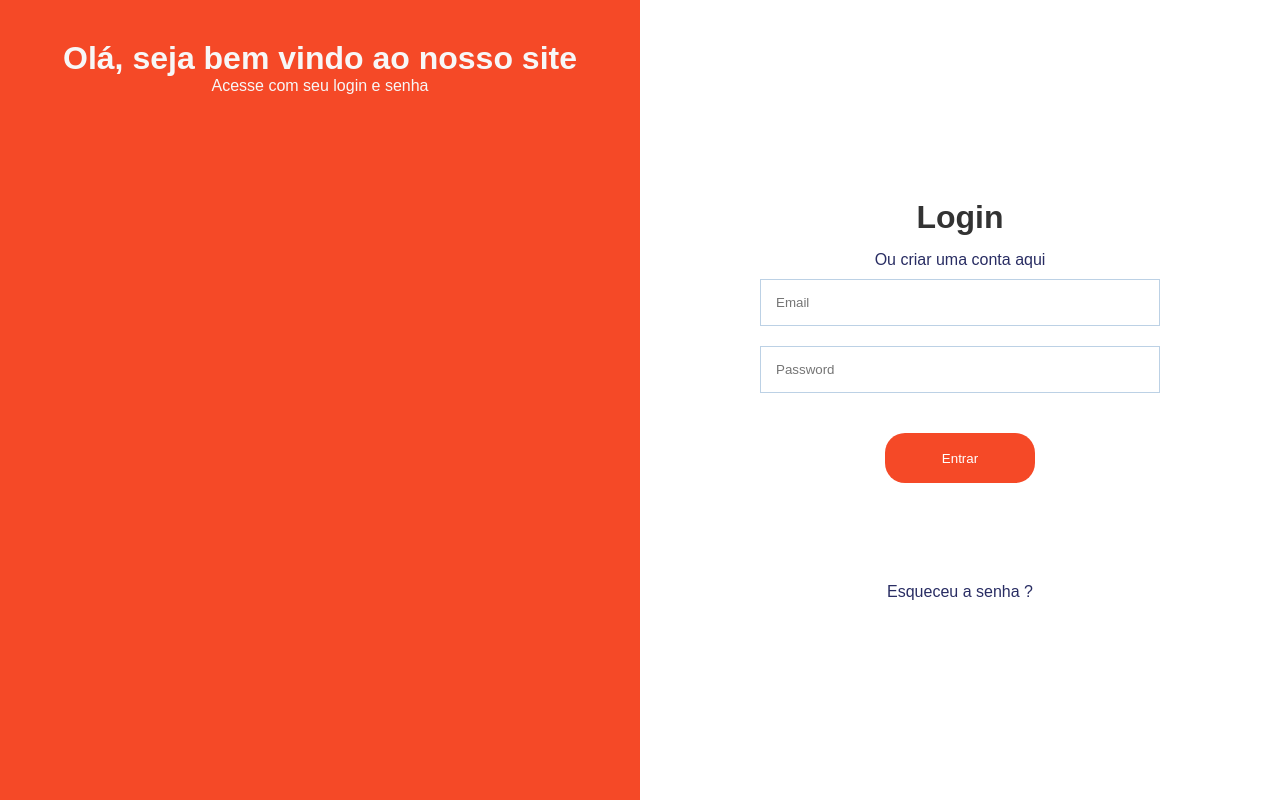
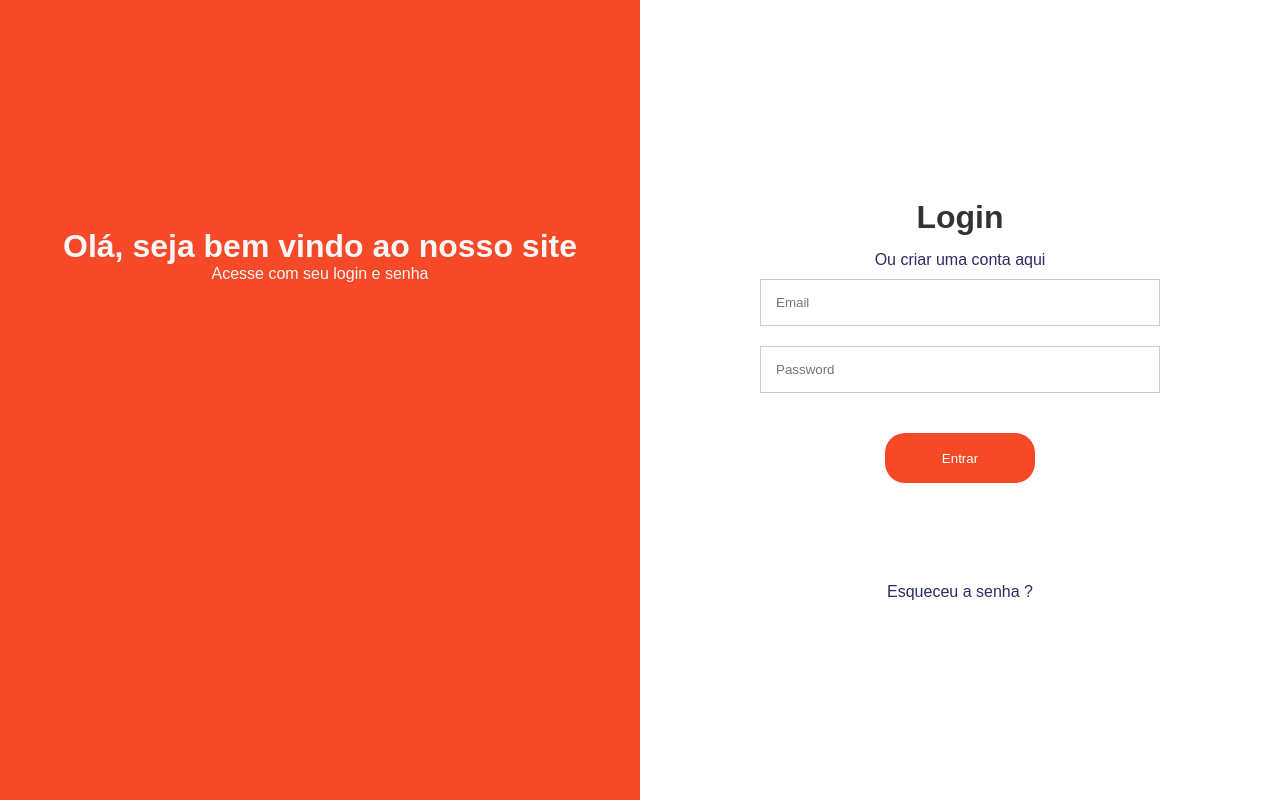
Before and after one commit to LeiaSilva5/PorojetoFormulario-2, a plain HTML site: page index.html in a window 1280 px wide. Drawn offline with Linux system fonts and the light colour scheme.

Commit message:
Ajuste CSS container-titles

```diff
--- a/css/style.css
+++ b/css/style.css
@@ -30,8 +30,10 @@ a:hover{
 
 }
 .container-titles{
+   padding: 20px;
+   margin-top: 30%;
 
-    text-align: center;
+
 }
 .form-container{
     background-color: #Ffff;
```
